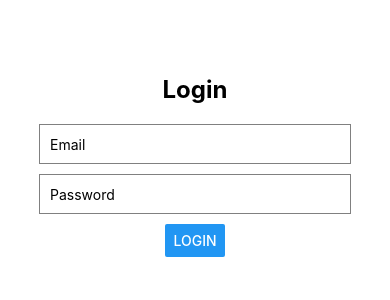
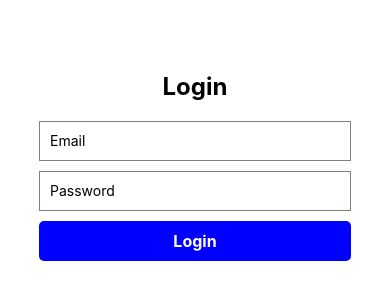
Before and after one commit to junshenlye/codeexp, a React Native app: screen / in a window 390 px wide. Shown: the part 256-556 px from the top of the page. Built offline with nearby package versions, Linux system fonts and the light colour scheme.

Commit message:
login template

```diff
--- a/App.js
+++ b/App.js
@@ -1,19 +1,10 @@
 import React from 'react';
-import { StatusBar } from 'expo-status-bar';
-import { StyleSheet, View } from 'react-native';
 import LoginScreen from './src/screens/LoginScreen';
 
-export default function App() {
+const App = () => {
   return (
-    <View style={styles.container}>
-      <LoginScreen />
-      <StatusBar style="auto" />
-    </View>
+    <LoginScreen />
   );
-}
+};
 
-const styles = StyleSheet.create({
-  container: {
-    flex: 1,
-  },
-});
+export default App;
--- a/src/Login/Login.js
+++ b/src/Login/Login.js
@@ -0,0 +1,10 @@
+export const handleLogin = (username, password) => {
+    // Perform the validation logic here
+    if (username === 'admin' && password === 'password') {
+      console.log('Login successful');
+      // Do something else, such as navigate to another screen
+    } else {
+      console.log('Invalid username or password');
+      // Display an error message or take appropriate action
+    }
+  };
--- a/src/Login/LoginStyles.js
+++ b/src/Login/LoginStyles.js
@@ -0,0 +1,35 @@
+const loginStyle = {
+    container: {
+      flex: 1,
+      justifyContent: 'center',
+      alignItems: 'center',
+    },
+    input: {
+      width: '80%',
+      height: 40,
+      borderWidth: 1,
+      borderColor: 'gray',
+      marginBottom: 10,
+      paddingHorizontal: 10,
+    },
+    button: {
+      width: '80%',
+      height: 40,
+      backgroundColor: 'blue',
+      justifyContent: 'center',
+      alignItems: 'center',
+      borderRadius: 5,
+    },
+    buttonText: {
+      color: 'white',
+      fontSize: 16,
+      fontWeight: 'bold',
+    },
+    title: {
+        fontSize: 24,
+        fontWeight: 'bold',
+        marginBottom: 20,
+      },
+  };
+
+  export default loginStyle;
--- a/src/screens/LoginScreen.js
+++ b/src/screens/LoginScreen.js
@@ -1,49 +1,33 @@
-import React from 'react';
-import { View, Text, TextInput, Button, StyleSheet } from 'react-native';
+import React, { useState } from 'react';
+import { View, TextInput, Text, TouchableOpacity } from 'react-native';
+import loginStyle from '../Login/LoginStyles';
+import { handleLogin } from '../Login/Login';
 
 const LoginScreen = () => {
-  const handleLogin = () => {
-    // Handle login logic here
-  };
+  const [email, setEmail] = useState('');
+  const [password, setPassword] = useState('');
 
   return (
-    <View style={styles.container}>
-      <Text style={styles.title}>Login</Text>
+    <View style={loginStyle.container}>
+        <Text style={loginStyle.title}>Login</Text>
       <TextInput
-        style={styles.input}
+        style={loginStyle.input}
         placeholder="Email"
-        // Add onChangeText and value props for email input
+        value={email}
+        onChangeText={text => setEmail(text)}
       />
       <TextInput
-        style={styles.input}
+        style={loginStyle.input}
         placeholder="Password"
-        // Add onChangeText and value props for password input
         secureTextEntry
+        value={password}
+        onChangeText={text => setPassword(text)}
       />
-      <Button title="Login" onPress={handleLogin} />
+      <TouchableOpacity style={loginStyle.button} onPress={() => handleLogin(email,password)}>
+        <Text style={loginStyle.buttonText}>Login</Text>
+      </TouchableOpacity>
     </View>
   );
 };
 
-const styles = StyleSheet.create({
-  container: {
-    flex: 1,
-    justifyContent: 'center',
-    alignItems: 'center',
-  },
-  title: {
-    fontSize: 24,
-    fontWeight: 'bold',
-    marginBottom: 20,
-  },
-  input: {
-    width: '80%',
-    height: 40,
-    borderWidth: 1,
-    borderColor: 'gray',
-    marginBottom: 10,
-    padding: 10,
-  },
-});
-
 export default LoginScreen;
```
